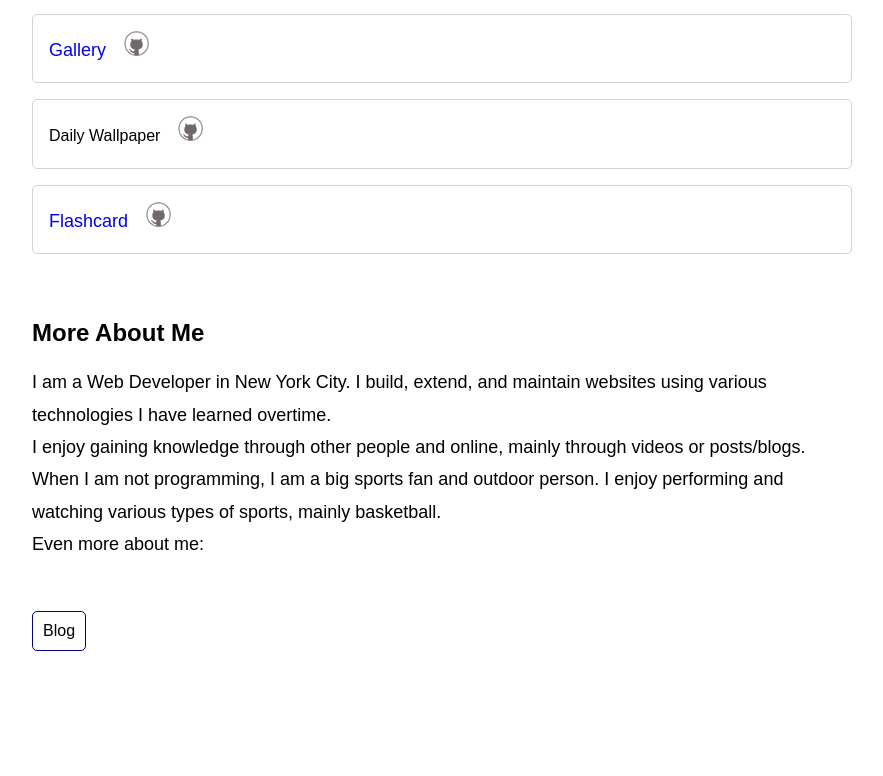
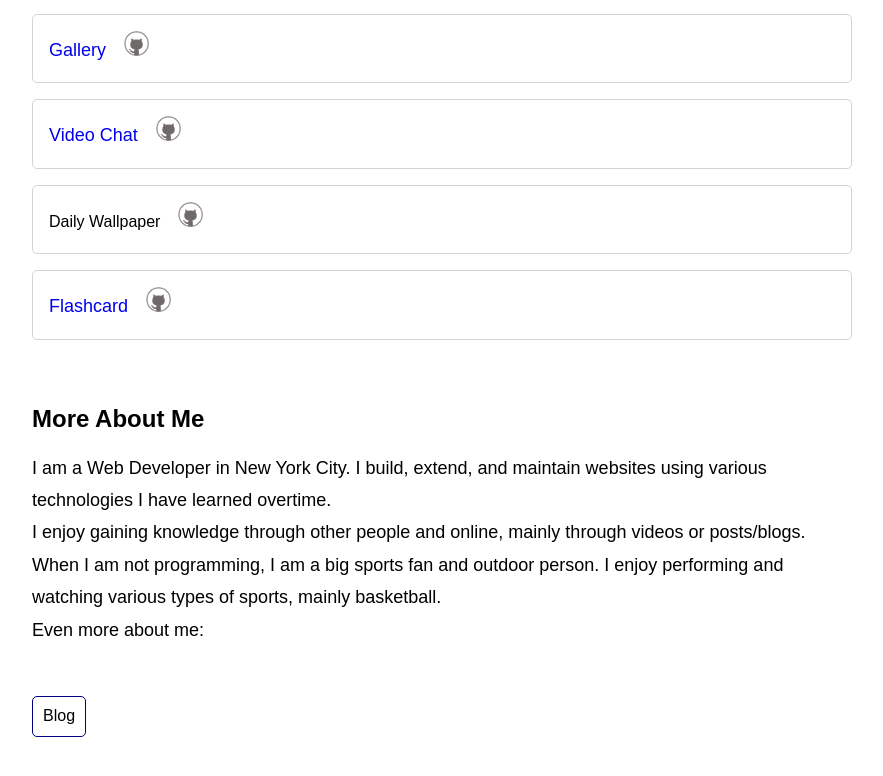
Before and after one commit to davidchenbest/portfolio2, a Next.js app: page / in a window 1280 px wide. Shown: the part 1760-2536 px from the top of the page, without its empty margins (198-1081 px from the left). Before the commit the page ends 2506 px from the top, so only its background shows below. Built offline with nearby package versions, Linux system fonts and the light colour scheme.

Commit message:
update other projects

```diff
--- a/components/portfolio/OtherProjects.js
+++ b/components/portfolio/OtherProjects.js
@@ -5,8 +5,9 @@ import Link from 'next/link'
 const { IMG_UNOPTIMIZE } = process.env
 
 const projects = [
-    { name: 'Blog', link: '/blog', gitLink: 'https://github.com/davidchenbest/portfolio2' },
-    { name: 'Gallery', link: '/gallery', gitLink: 'https://github.com/davidchenbest/portfolio2' },
+    { name: 'Blog', link: '/blog', gitLink: 'https://github.com/davidchenbest/portfolio2/tree/master/components/blog' },
+    { name: 'Gallery', link: '/gallery', gitLink: 'https://github.com/davidchenbest/portfolio2/tree/master/components/gallery' },
+    { name: 'Video Chat', link: '/videoroom', gitLink: 'https://github.com/davidchenbest/portfolio2/tree/master/components/webrtc' },
     { name: 'Daily Wallpaper', gitLink: 'https://github.com/davidchenbest/daily-wallpaper' },
     { name: 'Flashcard', link: 'https://flashcard-jia.web.app/', gitLink: 'https://github.com/davidchenbest/flashcards-app' },
 ]
```
